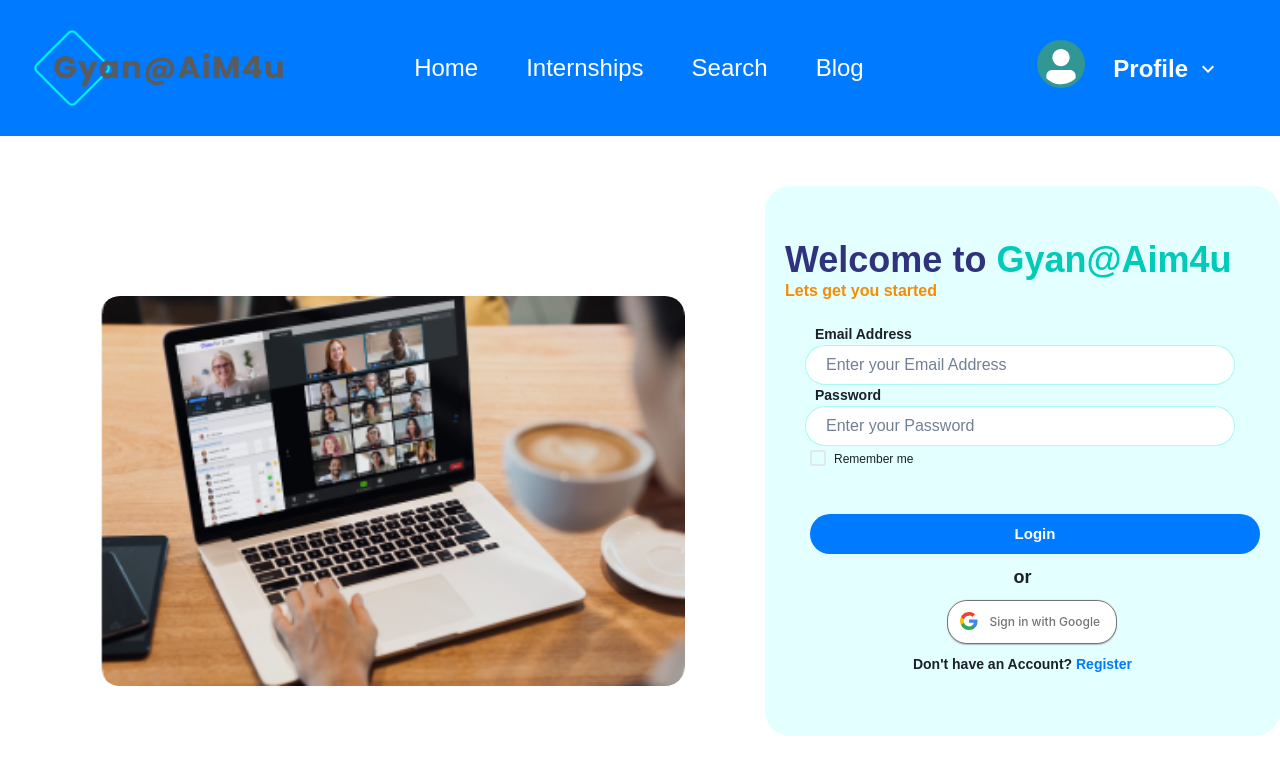
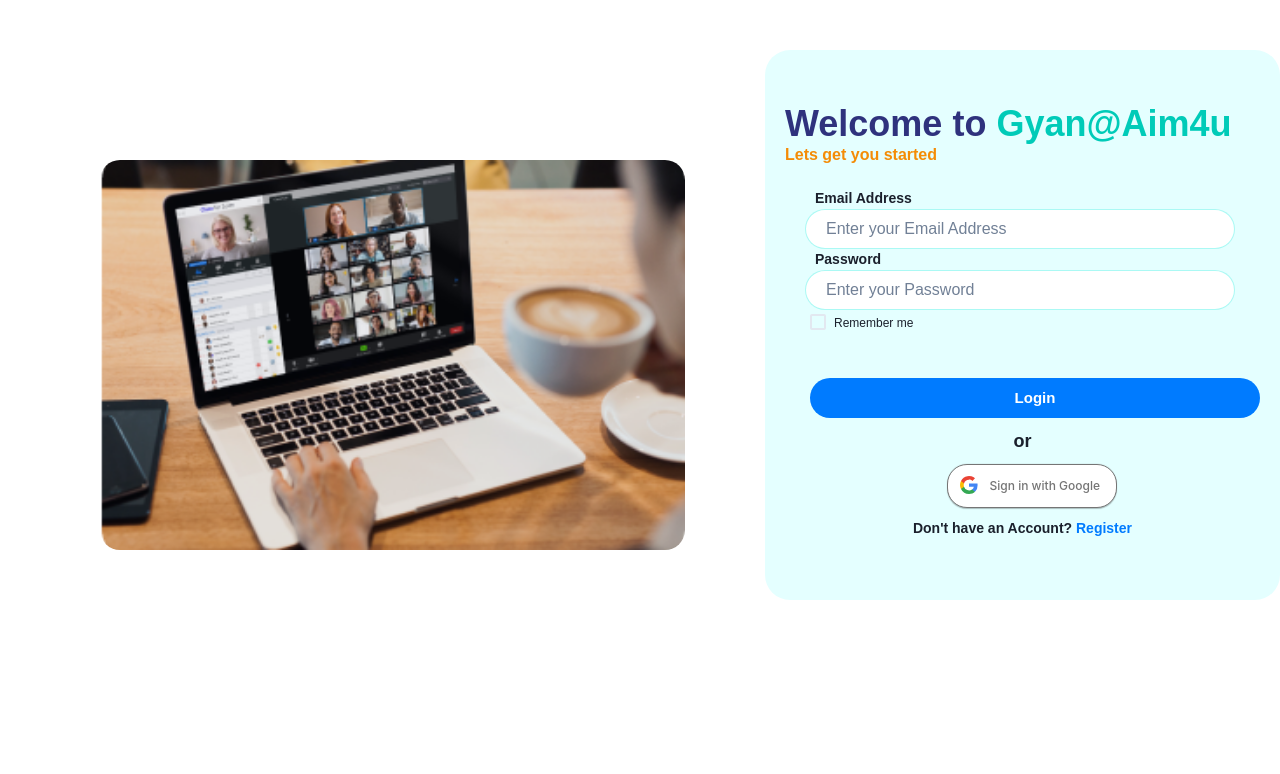
Before and after one commit to urshitakoshti67/Gyan_Frontend, a React (Create React App) app: page /login in a window 1280 px wide. Shown: the top 774 px of the page. Built offline with nearby package versions, Linux system fonts and the light colour scheme.

Commit message:
Removed blogs from navbar. Made navbar not visible from login and register pages.

```diff
--- a/src/components/NavBar.js
+++ b/src/components/NavBar.js
@@ -52,9 +52,9 @@
         <Box {...linkStyles}>
           <Link to="/search" className="nav-link">Search</Link>
         </Box>
-        <Box {...linkStyles}>
+        {/* <Box {...linkStyles}>
           <Link to="/blog" className="nav-link">Blog</Link>
-        </Box>
+        </Box> */}
 
       </Flex>
 
--- a/src/pages/Login.js
+++ b/src/pages/Login.js
@@ -26,7 +26,7 @@
   const [password, setPassword] = useState('');
   const navigate = useNavigate();
   const dispatch = useDispatch();
-  // const { isAuthenticated } = useSelector((state) => state.user);
+  const { isAuthenticated } = useSelector((state) => state.user);
 
   const handleSubmit = async (e) => {
     e.preventDefault();
@@ -66,7 +66,7 @@
 
   return (
     <div>
-      <NavBar name={'Login'}/>
+      {isAuthenticated && <NavBar name={'Login'} />}
       <HStack spacing='80px' paddingTop='50' ml='100'>
         <Box w='700px' h='450px' paddingTop='60px'>
           <Image
@@ -82,9 +82,9 @@
         </Box>
 
         <Box w='550px' h='550px' padding={'20px'} backgroundColor={'#E4FFFF'} borderRadius={'25px'}>
-        <Heading pt={8} textAlign={'left'}><Heading as="span" size={{ base: "base", md: "md", lg: "xl" }} color="#2F327D">Welcome to </Heading><Heading as="span" size={{ base: "base", md: "md", lg: "xl" }} color="#00CBB8">Gyan@Aim4u</Heading></Heading>
+          <Heading pt={8} textAlign={'left'}><Heading as="span" size={{ base: "base", md: "md", lg: "xl" }} color="#2F327D">Welcome to </Heading><Heading as="span" size={{ base: "base", md: "md", lg: "xl" }} color="#00CBB8">Gyan@Aim4u</Heading></Heading>
           <HStack spacing='4px'>
-          <Heading color={'#F48C06'} size={{ base: "base", md: "sm", lg: "sm" }}>Lets get you started</Heading>
+            <Heading color={'#F48C06'} size={{ base: "base", md: "sm", lg: "sm" }}>Lets get you started</Heading>
             {/* <Link to='/login'>
               <Box w='110px' h='40px' borderRadius='25px' marginRight='10px'>
                 <Button
@@ -189,7 +189,7 @@
             h='40px'
             borderRadius='25px'
             bg='#007BFF'
-              color='white'
+            color='white'
             _hover={{
               bg: 'rgba(45, 240, 228, 1)',
               cursor: 'pointer',
--- a/src/pages/Register.js
+++ b/src/pages/Register.js
@@ -27,7 +27,7 @@
   const [password2, setPassword2] = useState('');
   const navigate = useNavigate();
   const toast = useToast();
-  // const { isAuthenticated } = useSelector((state) => state.user);
+  const { isAuthenticated } = useSelector((state) => state.user);
 
   const handleSubmit = async (e) => {
     e.preventDefault();
@@ -64,7 +64,7 @@
 
   return (
     <div>
-      <NavBar name={'Register'}/>
+      {isAuthenticated && <NavBar name={'Register'} />}
       <HStack spacing='80px' paddingTop='50' ml='100'>
         <Box w='700px' h='450px' paddingTop='60px'>
           <img
```
